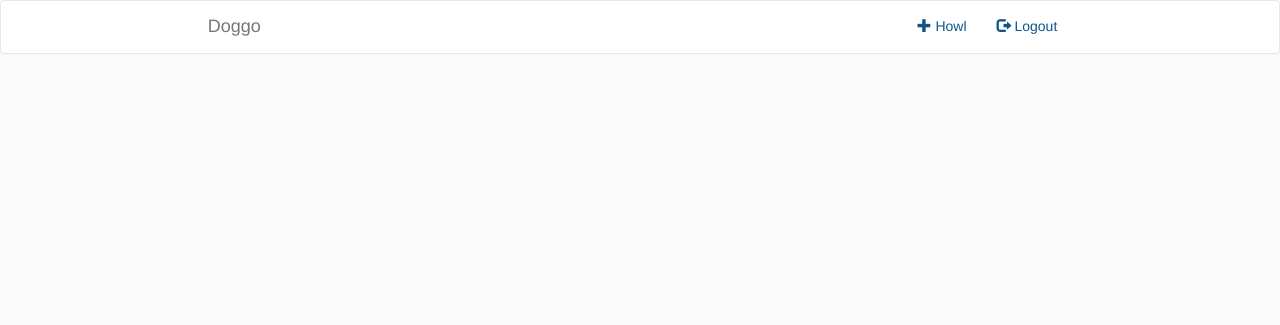
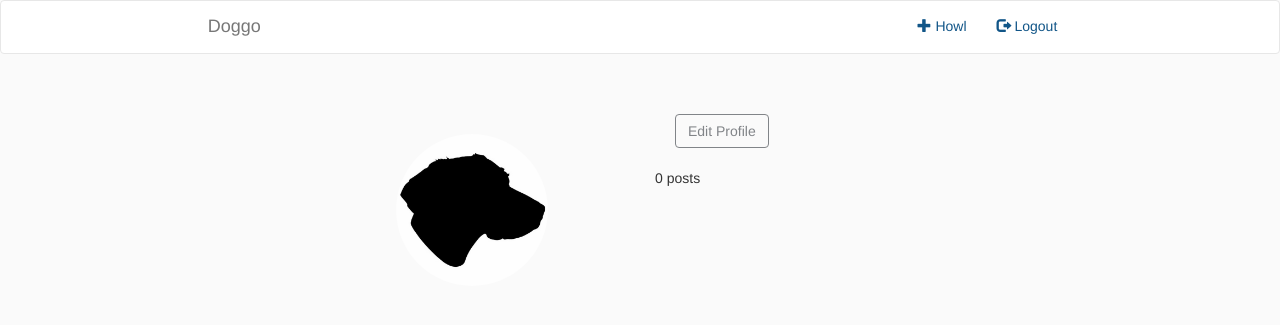
Before and after one commit to lkisabeth/doggo, a Rails app: page /profiles/show in a window 1280 px wide. Shown: the top 325 px of the page. Run offline with Rails 7, Linux system fonts and the light colour scheme; the visitor is signed in with stand-in values (Sample User, id 1); data that the repository does not hold is empty; style sheets or scripts are compiled from the project's sources; parts of the project's set-up code (start-up, migrations or seed data) failed here and were passed over; some libraries are stand-ins or nearby versions.

Commit message:
profile pages now have an editable avatar and bio

```diff
--- a/app/assets/stylesheets/application.scss
+++ b/app/assets/stylesheets/application.scss
@@ -96,6 +96,40 @@
 #howl_image {
   padding: 1em;
   margin: 0px auto;
+}
+
+/* ## PROFILE CUSTOMISATIONS ## */
+
+#user_avatar {
+  margin: 20px auto;
+}
+
+.profile-header {
+  padding: 20px 0;
+}
+
+.profile-image {
+  margin: 20px auto;
+  height: 152px;
+  width: 152px;
+}
+
+.doggo-name-and-follow {
+  display: inline;
+}
+
+.profile-doggo-name {
+  display: inline;
+}
+
+.edit-button {
+  border-color: #818488;
+  color: #818488;
+  margin-left: 20px;
+}
+
+.profile-bio {
+  margin-top: 20px;
 }
 
 /* ## NAVBAR CUSTOMISATIONS ## */
--- a/app/controllers/profiles_controller.rb
+++ b/app/controllers/profiles_controller.rb
@@ -1,7 +1,30 @@
 class ProfilesController < ApplicationController
 
   def show
-    @howls = User.find_by(doggo_name: params[:doggo_name]).howls.order('created_at DESC')
+    @user = User.find_by(doggo_name: params[:doggo_name])
+    @howls = @user.howls.order('created_at DESC')
   end
 
+  def edit
+    @user = User.find_by(doggo_name: params[:doggo_name])
+  end
+
+  def update
+    @user = User.find_by(doggo_name: params[:doggo_name])
+    if @user.update(profile_params)
+      flash[:success] = 'Your Doggo profile has been updated!'
+      redirect_to profile_path(@user.doggo_name)
+    else
+      @user.errors.full_messages
+      flash[:error] = @user.errors.full_messages
+      render :edit
+    end
+  end
+
+  private
+
+    def profile_params
+      params.require(:user).permit(:avatar, :bio)
+    end
+
 end
--- a/app/helpers/profiles_helper.rb
+++ b/app/helpers/profiles_helper.rb
@@ -1,2 +1,6 @@
 module ProfilesHelper
+  def profile_avatar_select(user)
+    return image_tag user.avatar.url(:medium), id: 'image-preview', class: "img-responsive img-circle profile-image" if user.avatar.exists?
+    image_tag 'default-profile.jpg', id: 'image_preview', class: "img-responsive img-circle profile-image"
+  end
 end
--- a/app/models/user.rb
+++ b/app/models/user.rb
@@ -9,4 +9,7 @@
 
   has_many :howls, dependent: :destroy
   has_many :barkbacks, dependent: :destroy
+
+  has_attached_file :avatar, styles: { medium: '152x152#' }
+  validates_attachment_content_type :avatar, content_type: /\Aimage\/.*\Z/
 end
--- a/app/views/profiles/show.html.erb
+++ b/app/views/profiles/show.html.erb
@@ -1,3 +1,28 @@
+<div class="howls-wrapper">
+  <div class="row profile-header">
+    <div class="col-md-6">
+      <div class="img-circle">
+        <%= profile_avatar_select(@user) %>
+      </div>
+    </div>
+    <div class="col-md-6">
+      <div class="doggo-name-and-follow">
+        <h3 class="profile-doggo-name"><%= @user.doggo_name %></h3>
+        <span>
+          <% if @user == current_user %>
+            <%= link_to "Edit Profile", edit_profile_path(@user.doggo_name), class: 'btn edit-button' %>
+          <% end %>
+        </span>
+
+        <p class="profile-bio"><%= @user.bio %></p>
+        <div class="user-statistics">
+          <p><%= pluralize @user.howls.count, 'post' %></p>
+        </div>
+      </div>
+    </div>
+  </div>
+</div>
+
 <% @howls.each do |howl| %>
   <%= render 'howls/howl', howl: howl %>
 <% end %>
--- a/config/routes.rb
+++ b/config/routes.rb
@@ -11,6 +11,8 @@
   root 'howls#index'
 
   get ':doggo_name', to: 'profiles#show', as: :profile
+  get ':doggo_name/edit', to: 'profiles#edit', as: :edit_profile
+  patch ':doggo_name/edit', to: 'profiles#update', as: :update_profile
   # The priority is based upon order of creation: first created -> highest priority.
   # See how all your routes lay out with "rake routes".
 
--- /dev/null
+++ b/db/migrate/20170709192205_add_bio_to_users.rb
@@ -0,0 +1,5 @@
+class AddBioToUsers < ActiveRecord::Migration[5.1]
+  def change
+    add_column :users, :bio, :text
+  end
+end
```
Also changed, not shown: app/views/profiles/edit.html.erb (added, +32 -0 lines), db/migrate/20170709191942_add_attachment_avatar_to_users.rb (added, +11 -0 lines), app/assets/images/default-profile.jpg (added), db/schema.rb, 2 other files.
